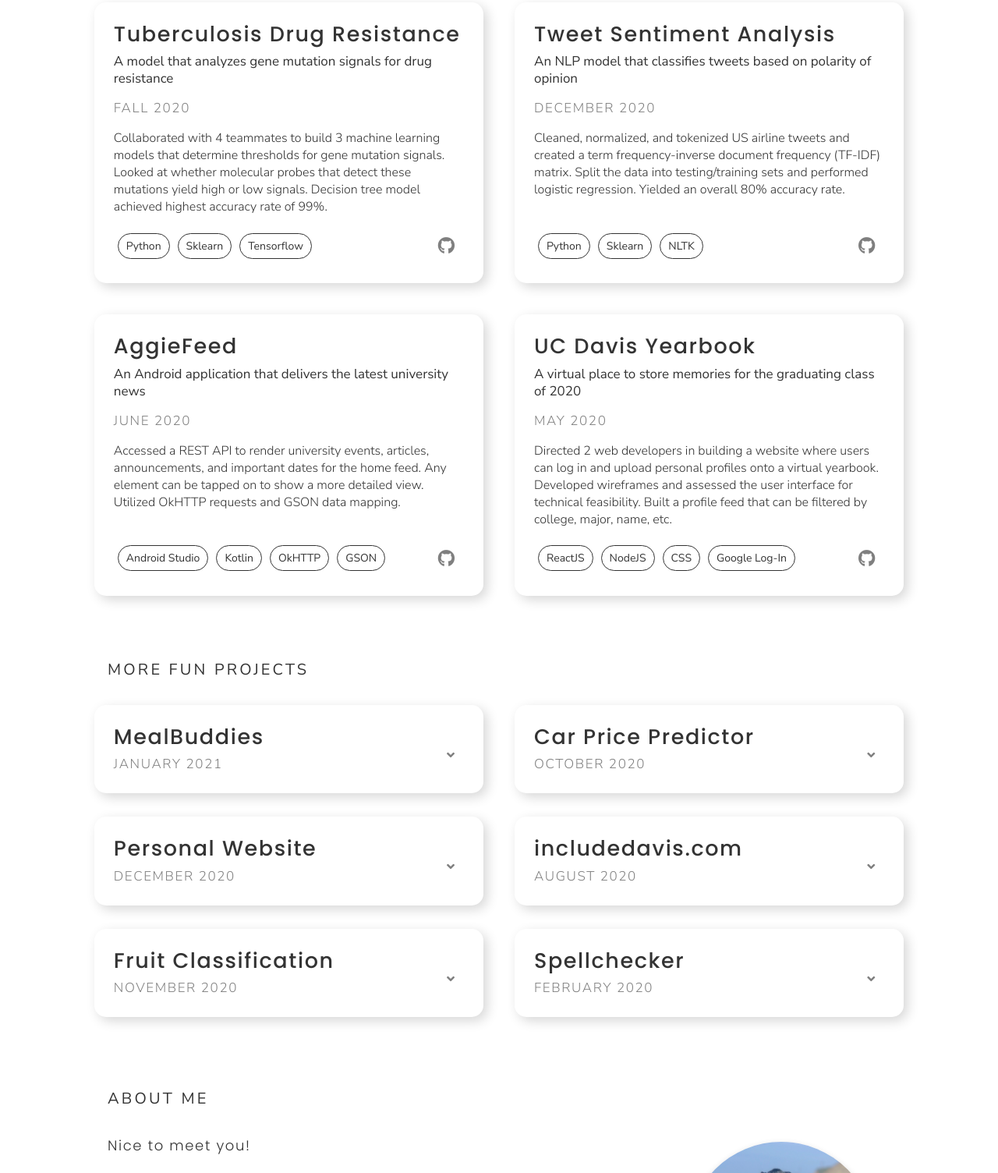
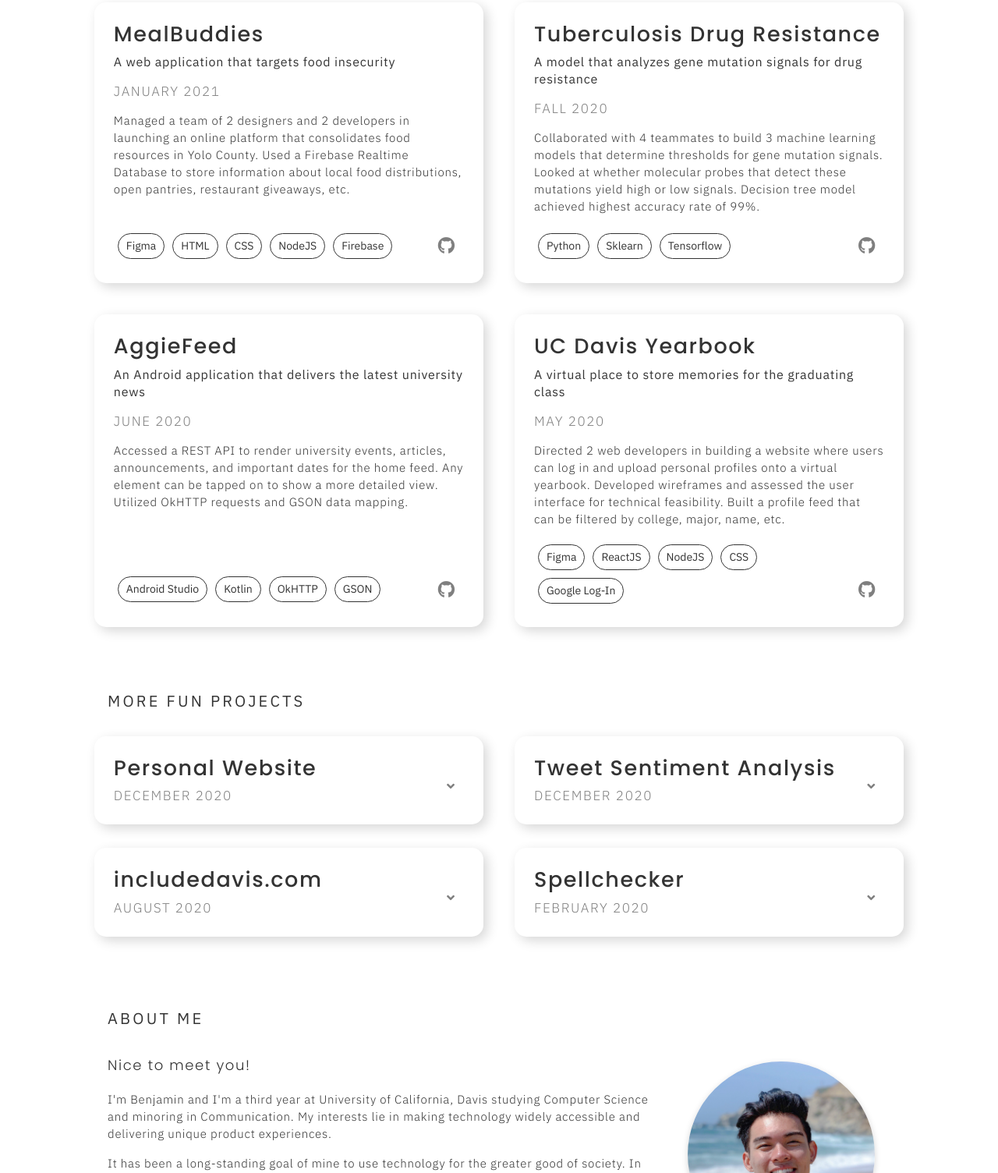
Before and after one commit to benjamin-dinh/benjamin-dinh.github.io, a plain HTML site: page index.html in a window 1280 px wide. Shown: the part 867-2371 px from the top of the page at 78% size. Drawn offline with nearby package versions, Linux system fonts and the light colour scheme; a web font is replaced by a local one.

Commit message:
font change, deletion of projects

```diff
--- a/index.html
+++ b/index.html
@@ -71,6 +71,26 @@
 				<div class="row">
 					<div class = "projectSelect">
 						<div>
+							<h2>MealBuddies</h2>
+							<p class="subtitle_bold">A web application that targets food insecurity</p>
+							<p class="subtitle_date">January 2021</p>
+							<p class="subtitle">Managed a team of 2 designers and 2 developers in launching an online platform that consolidates food resources in Yolo County. Used a Firebase Realtime Database to store information about local food distributions, open pantries, restaurant giveaways, etc.</p>
+						</div>
+						<div class="buttonrow">
+							<div class ="tagrow">
+								<div class="projecttag">Figma</div>
+								<div class="projecttag">HTML</div>
+								<div class="projecttag">CSS</div>
+								<div class="projecttag">NodeJS</div>
+								<div class="projecttag">Firebase</div>
+							</div>
+							<div class="projectbuttons">
+								<a class="fab fa-github zoom" href="https://github.com/benjamin-dinh/meal-buddies"></a>
+							</div>
+						</div>
+					</div>
+					<div class = "projectSelect">
+						<div>
 							<h2>Tuberculosis Drug Resistance</h2>
 							<p class="subtitle_bold">A model that analyzes gene mutation signals for drug resistance</p>
 							<p class="subtitle_date">Fall 2020</p>
@@ -84,24 +104,6 @@
 							</div>
 							<div class="projectbuttons">
 								<a class="fab fa-github zoom" href="https://github.com/benjamin-dinh/tuberculosis-drug-resistance"></a>
-							</div>
-						</div>
-					</div>
-					<div class = "projectSelect">
-						<div>
-							<h2>Tweet Sentiment Analysis</h2>
-							<p class="subtitle_bold">An NLP model that classifies tweets based on polarity of opinion</p>
-							<p class="subtitle_date">December 2020</p>
-							<p class="subtitle">Cleaned, normalized, and tokenized US airline tweets and created a term frequency-inverse document frequency (TF-IDF) matrix. Split the data into testing/training sets and performed logistic regression. Yielded an overall 80% accuracy rate.</p>
-						</div>
-						<div class="buttonrow">
-							<div class ="tagrow">
-								<div class="projecttag">Python</div>
-								<div class="projecttag">Sklearn</div>
-								<div class="projecttag">NLTK</div>
-							</div>
-							<div class="projectbuttons">
-								<a class="fab fa-github zoom" href="https://github.com/benjamin-dinh/tweet-sentiment-analysis/"></a>
 							</div>
 						</div>
 					</div>
@@ -129,12 +131,13 @@
 					<div class = "projectSelect">
 						<div>
 							<h2>UC Davis Yearbook</h2>
-							<p class="subtitle_bold">A virtual place to store memories for the graduating class of 2020</p>
+							<p class="subtitle_bold">A virtual place to store memories for the graduating class</p>
 							<p class="subtitle_date">May 2020</p>
 							<p class="subtitle">Directed 2 web developers in building a website where users can log in and upload personal profiles onto a virtual yearbook. Developed wireframes and assessed the user interface for technical feasibility. Built a profile feed that can be filtered by college, major, name, etc.</p>
 						</div>
 						<div class="buttonrow">
 							<div class ="tagrow">
+								<div class="projecttag">Figma</div>
 								<div class="projecttag">ReactJS</div>
 								<div class="projecttag">NodeJS</div>
 								<div class="projecttag">CSS</div>
@@ -155,31 +158,6 @@
 					<div class="projectArchive">
 						<div class="acc__title">
 							<div>
-								<h2>MealBuddies</h2>
-								<p class="subtitle_date">January 2021</p>
-							</div>
-							<div class="dropdownArrow">
-								<a class="fa fa-angle-down custom-down"></a>
-							</div>
-						</div>
-						<div class="acc__panel">
-							<p class="subtitle">Managed a team of 2 designers and 2 developers in launching an online platform that targets food insecurity in Yolo County. Used a Firebase Realtime Database to store information about local food distributions, open pantries, restaurant giveaways, etc.</p>
-							<div class="buttonrow">
-								<div class ="tagrow">
-									<div class="projecttag">HTML</div>
-									<div class="projecttag">CSS</div>
-									<div class="projecttag">NodeJS</div>
-									<div class="projecttag">Firebase</div>
-								</div>
-								<div class="projectbuttons">
-									<a class="fab fa-github zoom" href="https://github.com/benjamin-dinh/meal-buddies"></a>
-								</div>
-							</div>
-						</div>
-					</div>
-					<div class="projectArchive">
-						<div class="acc__title">
-							<div>
 								<h2>Personal Website</h2>
 								<p class="subtitle_date">December 2020</p>
 							</div>
@@ -191,10 +169,10 @@
 							<p class="subtitle">A portfolio website where I can express myself visually and play around with new design trends. Achieved 300% increase in monthly impressions and clicks after website redesign.</p>
 							<div class="buttonrow">
 								<div class ="tagrow">
+									<div class="projecttag">Figma</div>
 									<div class="projecttag">HTML</div>
 									<div class="projecttag">CSS</div>
 									<div class="projecttag">JavaScript</div>
-									<div class="projecttag">Figma</div>
 								</div>
 								<div class="projectbuttons">
 									<a class="fab fa-github zoom" href="https://github.com/benjamin-dinh/benjamin-dinh.github.io"></a>
@@ -202,7 +180,7 @@
 							</div>
 						</div>
 					</div>
-					<div class="projectArchive">
+					<!-- <div class="projectArchive">
 						<div class="acc__title">
 							<div>
 								<h2>Fruit Classification</h2>
@@ -224,10 +202,59 @@
 								</div>
 							</div>
 						</div>
+					</div> -->
+					<div class="projectArchive">
+						<div class="acc__title">
+							<div>
+								<h2>includedavis.com</h2>
+								<p class="subtitle_date">August 2020</p>
+							</div>
+							<div class="dropdownArrow">
+								<a class="fa fa-angle-down custom-down"></a>
+							</div>
+						</div>
+						<div class="acc__panel">
+							<p class="subtitle">Communicated with the lead designer to understand necessary revisions to improve the usability, look, and feel of the old website. Worked with the back end director and achieved a new landing page, club calendar, testimonial section, and mobile responsivity. Achieved 150% increase in website traffic.</p>
+							<div class="buttonrow">
+								<div class ="tagrow">
+									<div class="projecttag">Figma</div>
+									<div class="projecttag">HTML</div>
+									<div class="projecttag">CSS</div>
+									<div class="projecttag">NodeJS</div>
+								</div>
+								<div class="projectbuttons">
+									<a class="fab fa-github zoom" href="https://github.com/benjamin-dinh/include-website"></a>
+								</div>
+							</div>
+						</div>
 					</div>
 			  	</div>
 				<div class="acc">
 					<div class="projectArchive">
+						<div class="acc__title">
+							<div>
+								<h2>Tweet Sentiment Analysis</h2>
+								<p class="subtitle_date">December 2020</p>
+							</div>
+							<div class="dropdownArrow">
+								<a class="fa fa-angle-down custom-down"></a>
+							</div>
+						</div>
+						<div class="acc__panel">
+							<p class="subtitle">Cleaned, normalized, and tokenized US airline tweets and created a term frequency-inverse document frequency (TF-IDF) matrix. Split the data into testing/training sets and performed logistic regression. Yielded an overall 80% accuracy rate.</p>
+							<div class="buttonrow">
+								<div class ="tagrow">
+									<div class="projecttag">Python</div>
+									<div class="projecttag">Sklearn</div>
+									<div class="projecttag">NLTK</div>
+								</div>
+								<div class="projectbuttons">
+									<a class="fab fa-github zoom" href="https://github.com/benjamin-dinh/tweet-sentiment-analysis/"></a>
+								</div>
+							</div>
+						</div>
+					</div>
+					<!-- <div class="projectArchive">
 						<div class="acc__title">
 							<div>
 								<h2>Car Price Predictor</h2>
@@ -250,31 +277,7 @@
 								</div>
 							</div>
 						</div>
-					</div>
-					<div class="projectArchive">
-						<div class="acc__title">
-							<div>
-								<h2>includedavis.com</h2>
-								<p class="subtitle_date">August 2020</p>
-							</div>
-							<div class="dropdownArrow">
-								<a class="fa fa-angle-down custom-down"></a>
-							</div>
-						</div>
-						<div class="acc__panel">
-							<p class="subtitle">Communicated with the lead designer to understand necessary revisions to improve the usability, look, and feel of the old website. Worked with the back end director and achieved a new landing page, club calendar, testimonial section, and mobile responsivity. Achieved 150% increase in website traffic.</p>
-							<div class="buttonrow">
-								<div class ="tagrow">
-									<div class="projecttag">HTML</div>
-									<div class="projecttag">CSS</div>
-									<div class="projecttag">NodeJS</div>
-								</div>
-								<div class="projectbuttons">
-									<a class="fab fa-github zoom" href="https://github.com/benjamin-dinh/include-website"></a>
-								</div>
-							</div>
-						</div>
-					</div>
+					</div> -->
 					<div class="projectArchive">
 						<div class="acc__title">
 							<div>
--- a/main.css
+++ b/main.css
@@ -1,4 +1,5 @@
 @import url('https://fonts.googleapis.com/css2?family=Nunito+Sans:ital,wght@0,200;0,300;0,400;0,600;0,700;0,800;1,200;1,300;1,400;1,600;1,700;1,800&display=swap');
+@import url('https://fonts.googleapis.com/css2?family=IBM+Plex+Sans:ital,wght@0,200;0,300;0,400;0,600;0,700;0,800;1,200;1,300;1,400;1,600;1,700;1,800&display=swap');
 @import url('https://fonts.googleapis.com/css2?family=Poppins:wght@200;300;400;500;600&display=swap');
 @import url('https://fonts.googleapis.com/css2?family=Inconsolata:wght@300&display=swap');
 @import url("https://use.typekit.net/taw5ebb.css");
@@ -53,7 +54,7 @@ body {
     overflow-x:hidden;
     position: relative;
     background-color: var(--background);
-    font-family: 'Nunito Sans',sans-serif;
+    font-family: 'IBM Plex Sans',sans-serif;
     color: var(--main);
 }
 a {
@@ -70,8 +71,9 @@ b {
 }
 p {
     color:var(--paragraph);
-    font-size: 18px;
+    font-size: 15px;
     line-height: 22px;
+    letter-spacing: 0.05rem;
 }
 br {
     line-height: 50px;
@@ -101,7 +103,6 @@ h2 {
     z-index: 3;
 }
 .subtitle{
-    font-size:16px;
     font-weight:var(--body);
 }
 .subtitle_bold{
@@ -346,9 +347,6 @@ img{
     }
     .arrow{
         bottom: 5vh;
-    }
-    .subtitle_bold{
-        font-size:17px;
     }
     #headerText{
         min-width:65vw;
```
